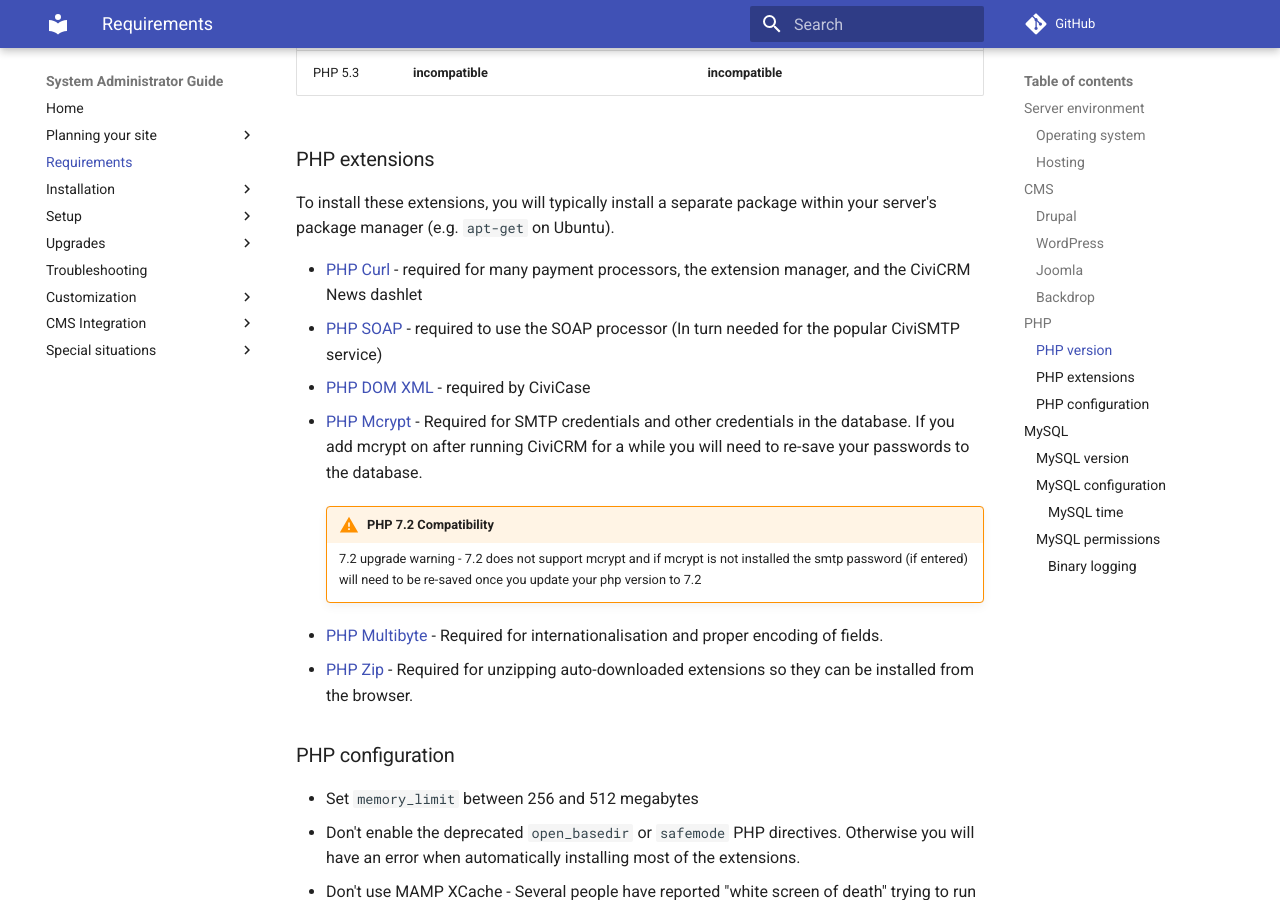
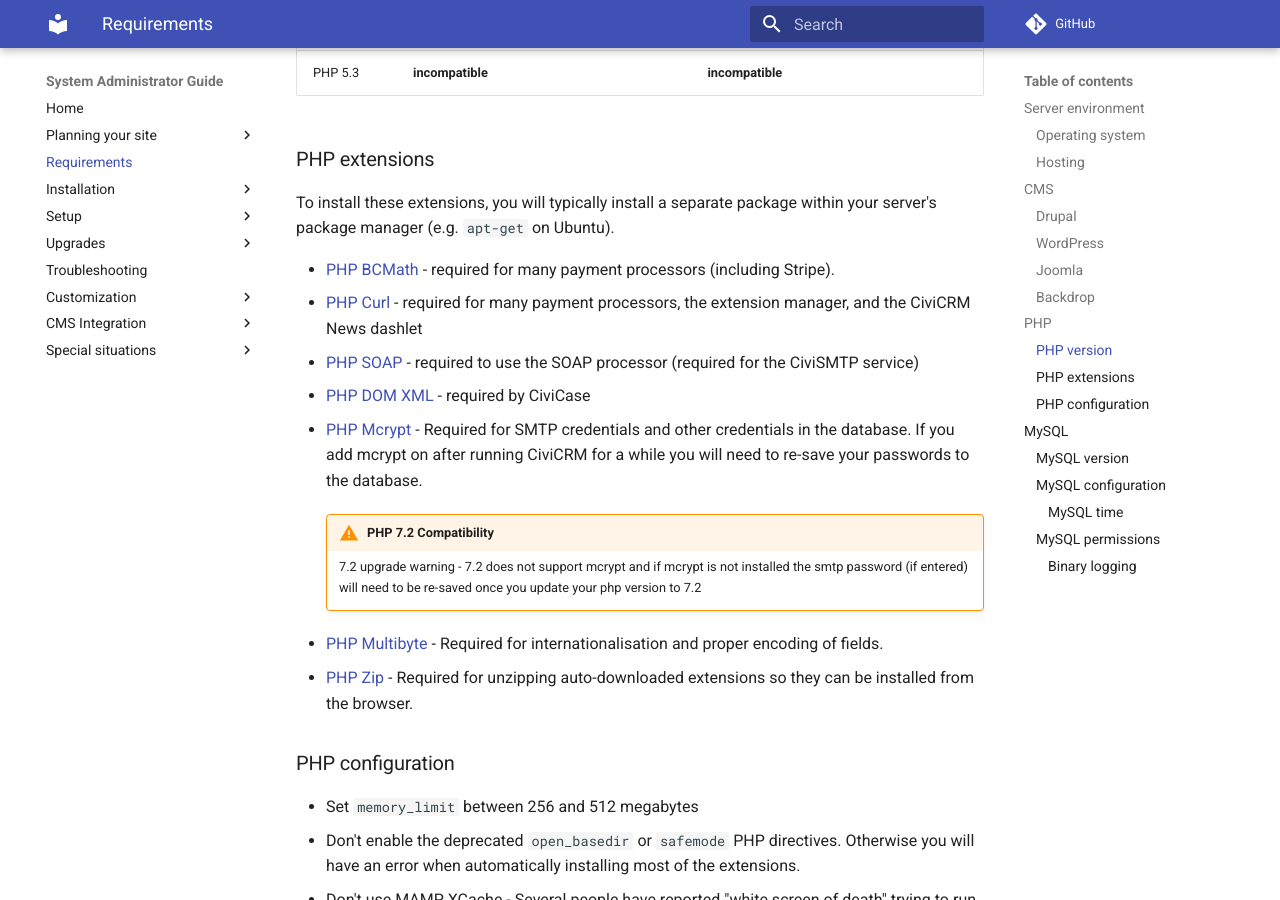
Before and after one commit to civicrm/civicrm-sysadmin-guide, an MkDocs documentation site: the page built from docs/requirements.md, in a window 1280 px wide and 900 px high, scrolled down 2108 px. Built offline with MkDocs 1.6.1 and Material for MkDocs 9.7.7, drawn with Linux system fonts in a browser that asks for light colours; comment, search, counter and statistics services are not loaded; old or Windows-style settings are respelled for this version of MkDocs.

Commit message:
Add BCMath as PHP requirement.

```diff
--- a/docs/requirements.md
+++ b/docs/requirements.md
@@ -62,8 +62,9 @@ See our page on [choosing a CMS](/planning/cms.md) for more information about th
 
 To install these extensions, you will typically install a separate package within your server's package manager (e.g. `apt-get` on Ubuntu).
 
+* [PHP BCMath](https://www.php.net/bcmath) - required for many payment processors (including Stripe).
 * [PHP Curl](http://www.php.net/curl) - required for many payment processors, the extension manager, and the CiviCRM News dashlet
-* [PHP SOAP](http://www.php.net/soap) - required to use the SOAP processor (In turn needed for the popular CiviSMTP service)
+* [PHP SOAP](http://www.php.net/soap) - required to use the SOAP processor (required for the CiviSMTP service)
 * [PHP DOM XML](http://www.php.net/manual/en/dom.setup.php) - required by CiviCase
 * [PHP Mcrypt](http://php.net/manual/en/intro.mcrypt.php) - Required for SMTP credentials and other credentials in the database. If you add mcrypt on after running CiviCRM for a while you will need to re-save your passwords to the database.
 
```
